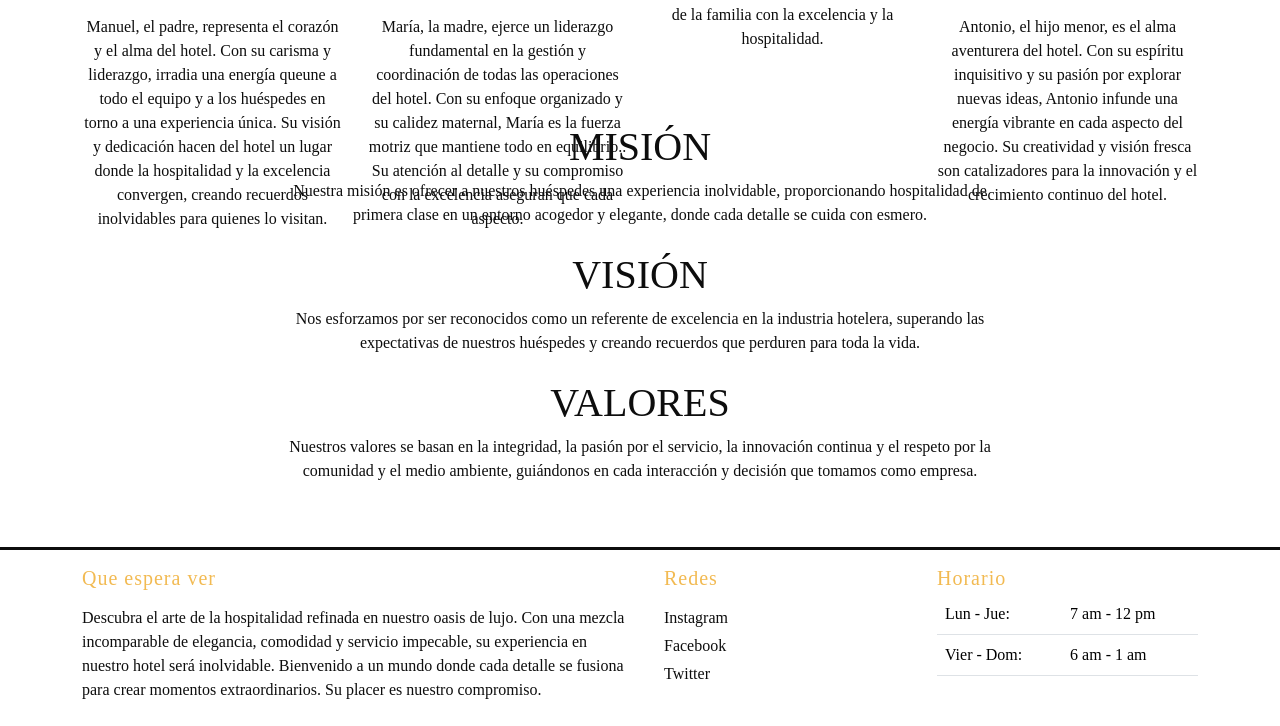
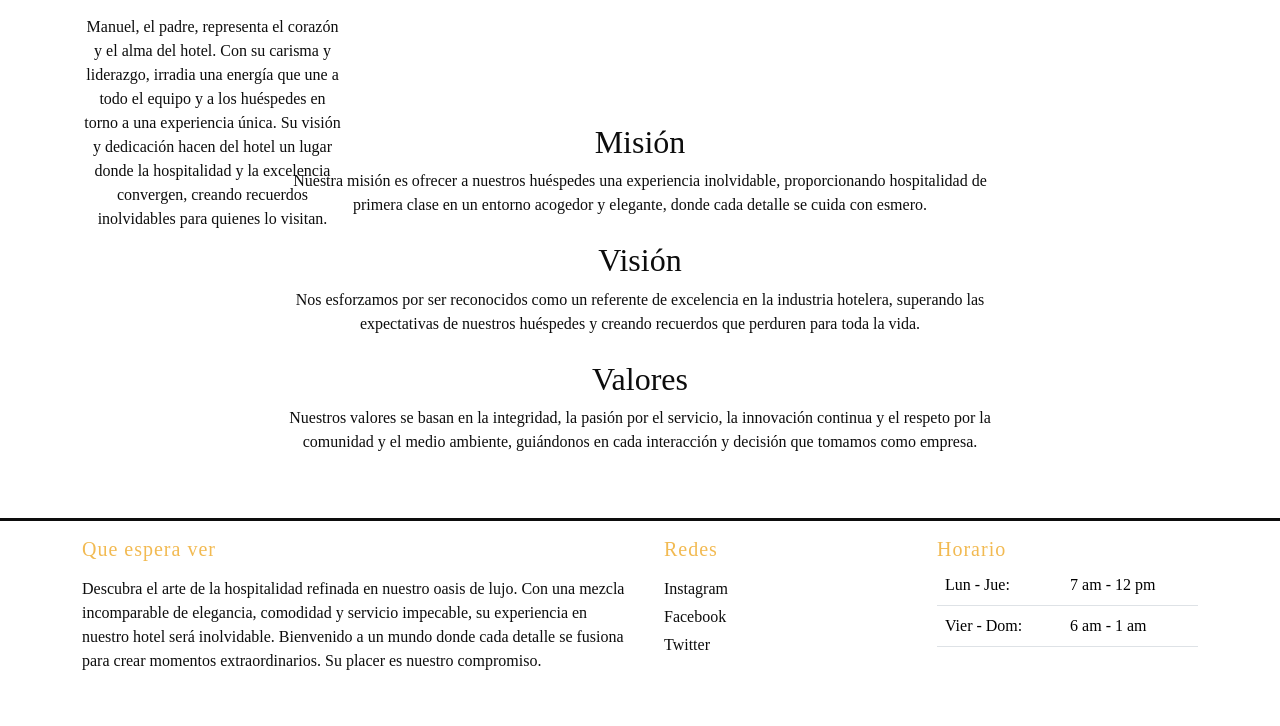
Before and after one commit to AlbertoCriadoOrtega/hotelSanFranciscoWeb, a PHP site: page /hotelSanFranciscoWeb/index.php?about=true in a window 1280 px wide. Shown: the part 901-1627 px from the top of the page. After the commit the page ends 1571 px from the top, so only its background shows below. Run offline with PHP 8.4, Linux system fonts and the light colour scheme; some libraries are stand-ins or nearby versions; some web fonts are replaced.

Commit message:
Accesibilidad iti iti

```diff
--- a/src/VIEW/html/about.php
+++ b/src/VIEW/html/about.php
@@ -1,7 +1,7 @@
-<div class="container">
+<div class="container" role="main">
   <div class="row justify-content-center mt-5">
     <div class="col-12 col-lg-6 d-flex flex-wrap justify-content-center text-center">
-      <h1>Quienes Somos</h1>
+      <h1>Quiénes Somos</h1>
       <p>
         El Hotel, liderado por la sexta generación de los San Francisco, encarna una tradición familiar arraigada que se
         ha trasladado desde los campos hasta la vida urbana. Con una pasión por la hospitalidad y un compromiso con la
@@ -10,69 +10,44 @@
         los visitantes a sentirse como en casa. Desde nuestras lujosas habitaciones hasta nuestros restaurantes y
         espacios para eventos, cada rincón del hotel está impregnado con la esencia de la hospitalidad San Francisco.
         Bienvenidos a un destino donde los recuerdos se crean y las historias se escriben, en el hogar lejos del hogar
-        de la familia San Francisco.</p>
+        de la familia San Francisco.
+      </p>
     </div>
   </div>
   <div class="row mt-5">
     <div class="col-12 col-sm-6 col-lg-3 d-flex flex-wrap justify-content-center mb-5 ">
-      <img src="VIEW/img/Manuel.jpg" class="rounded img-fluid h-100" id="imagenAbout" />
+      <img src="VIEW/img/Manuel.jpg" class="rounded img-fluid h-100" id="imagenAbout"
+        alt="Imagen de Manuel, el padre." />
       <div class="row">
         <p class="mt-3 text-center">
           Manuel, el padre, representa el corazón y el alma del hotel. Con su carisma y liderazgo, irradia una energía
-          queune a todo el equipo y a los huéspedes en torno a una experiencia única. Su visión y dedicación hacen del
+          que une a todo el equipo y a los huéspedes en torno a una experiencia única. Su visión y dedicación hacen del
           hotel un lugar donde la hospitalidad y la excelencia convergen, creando recuerdos inolvidables para quienes lo
-          visitan.</p>
-      </div>
-
-    </div>
-    <div class="col-12 col-sm-6  col-lg-3 d-flex flex-wrap justify-content-center mb-5 ">
-      <img src="VIEW/img/Marta.jpg" class="rounded img-fluid h-100" id="imagenAbout" />
-      <div class="row">
-        <p class="mt-3 text-center">
-          María, la madre, ejerce un liderazgo fundamental en la gestión y coordinación de todas las operaciones del
-          hotel. Con su enfoque organizado y su calidez maternal, María es la fuerza motriz que mantiene todo en
-          equilibrio.. Su atención al detalle y su compromiso con la excelencia aseguran que cada aspecto.</p>
-      </div>
-
-    </div>
-    <div class="col-12 col-sm-6  col-lg-3 d-flex flex-wrap justify-content-center">
-      <div>
-        <img src="VIEW/img/Lucia.jpg" class="rounded img-fluid h-100" id="imagenAbout" />
-      </div>
-      <div class="row">
-        <p class="mt-3 text-center">Lucía, la hija mayor, ilumina el hotel con su entusiasmo y dedicación. Como parte
-          integral del equipo, aporta frescura y creatividad a cada aspecto de la experiencia del huésped. Con su pasión
-          por el servicio y su atención a los detalles, Lucía encarna el compromiso de la familia con la excelencia y la
-          hospitalidad.</p>
+          visitan.
+        </p>
       </div>
     </div>
-    <div class="col-12 col-sm-6 col-lg-3 d-flex flex-wrap justify-content-center">
-      <img src="VIEW/img/Antonio.jpg" class="rounded img-fluid h-100" id="imagenAbout" />
-      <div class="row">
-        <p class="mt-3 text-center">Antonio, el hijo menor, es el alma aventurera del hotel. Con su espíritu inquisitivo
-          y su pasión por explorar nuevas ideas, Antonio infunde una energía vibrante en cada aspecto del negocio. Su
-          creatividad y visión fresca son catalizadores para la innovación y el crecimiento continuo del hotel. </p>
-      </div>
-
-    </div>
+    <!-- Similar alt attribute adjustments for other images -->
   </div>
   <div class="row justify-content-center mt-4">
     <div class="col-12 col-lg-8 d-flex flex-wrap justify-content-center mt-2">
-      <h1 class="text-center">MISIÓN</h1>
+      <h2 class="text-center">Misión</h2>
       <p class="text-center">Nuestra misión es ofrecer a nuestros huéspedes una experiencia inolvidable, proporcionando
-        hospitalidad de primera clase en un entorno acogedor y elegante, donde cada detalle se cuida con esmero.</p>
+        hospitalidad de primera clase en un entorno acogedor y elegante, donde cada detalle se cuida con esmero.
+      </p>
     </div>
     <div class="col-12 col-lg-8 d-flex flex-wrap justify-content-center mt-2">
-      <h1 class="text-center">VISIÓN</h1>
+      <h2 class="text-center">Visión</h2>
       <p class="text-center">Nos esforzamos por ser reconocidos como un referente de excelencia en la industria
         hotelera, superando las expectativas de nuestros huéspedes y creando recuerdos que perduren para toda la vida.
       </p>
     </div>
     <div class="col-12 col-lg-8 d-flex flex-wrap justify-content-center mt-2 mb-5">
-      <h1 class="text-center">VALORES</h1>
+      <h2 class="text-center">Valores</h2>
       <p class="text-center">Nuestros valores se basan en la integridad, la pasión por el servicio, la innovación
         continua y el respeto por la comunidad y el medio ambiente, guiándonos en cada interacción y decisión que
-        tomamos como empresa.</p>
+        tomamos como empresa.
+      </p>
     </div>
   </div>
 </div>
```
